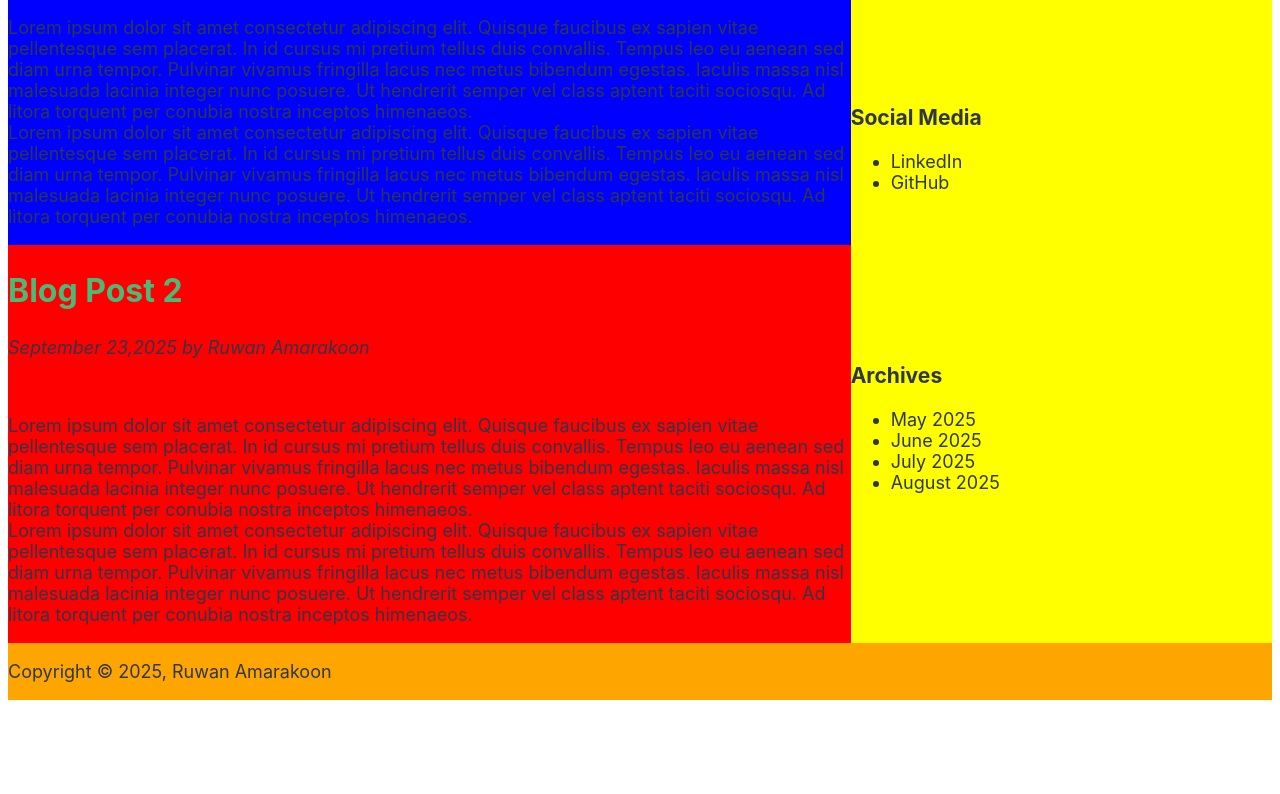
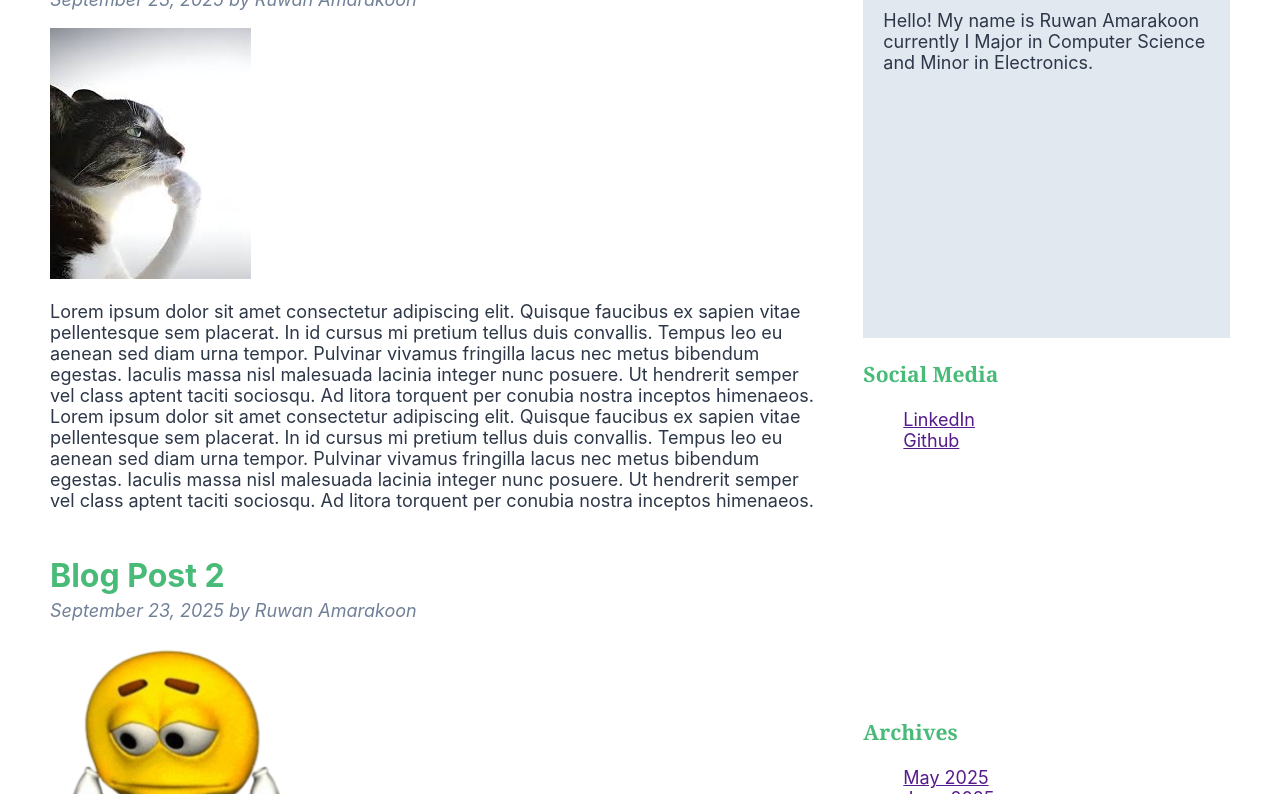
Before and after one commit to FadeRakoon/info2180-lab2, a plain HTML site: page index.html in a window 1280 px wide. Shown: the part 516-1310 px from the top of the page. Before the commit the page ends 1224 px from the top, so only its background shows below. Drawn offline with Linux system fonts and the light colour scheme.

Commit message:
Edited index.html, styles.css. Added blog pictures. Updated stylign to match requirements

```diff
--- a/index.html
+++ b/index.html
@@ -16,20 +16,18 @@
         <!-- This will contain your blog posts -->
         <article id="Article1">
             <h2>Blog Post 1</h2>
-            <p><i>September 23,2025 by Ruwan Amarakoon</i></p>
-            <img>
+            <p id="date_author"><i>September 23, 2025 by Ruwan Amarakoon</i></p>
+            <img src="/CatThink.jpeg">
             <p>
                 Lorem ipsum dolor sit amet consectetur adipiscing elit. Quisque faucibus ex sapien vitae pellentesque sem placerat. In id cursus mi pretium tellus duis convallis. Tempus leo eu aenean sed diam urna tempor. Pulvinar vivamus fringilla lacus nec metus bibendum egestas. Iaculis massa nisl malesuada lacinia integer nunc posuere. Ut hendrerit semper vel class aptent taciti sociosqu. Ad litora torquent per conubia nostra inceptos himenaeos.<br>
 
                 Lorem ipsum dolor sit amet consectetur adipiscing elit. Quisque faucibus ex sapien vitae pellentesque sem placerat. In id cursus mi pretium tellus duis convallis. Tempus leo eu aenean sed diam urna tempor. Pulvinar vivamus fringilla lacus nec metus bibendum egestas. Iaculis massa nisl malesuada lacinia integer nunc posuere. Ut hendrerit semper vel class aptent taciti sociosqu. Ad litora torquent per conubia nostra inceptos himenaeos.
-
-
             </p>
         </article>
         <article id="Article2">
             <h2>Blog Post 2</h2>
-            <p><i>September 23,2025 by Ruwan Amarakoon</i></p>
-            <img>
+            <p id="date_author"><i>September 23, 2025 by Ruwan Amarakoon</i></p>
+            <img src="/pensiveFace.png" width="250px">
             <p>
                 Lorem ipsum dolor sit amet consectetur adipiscing elit. Quisque faucibus ex sapien vitae pellentesque sem placerat. In id cursus mi pretium tellus duis convallis. Tempus leo eu aenean sed diam urna tempor. Pulvinar vivamus fringilla lacus nec metus bibendum egestas. Iaculis massa nisl malesuada lacinia integer nunc posuere. Ut hendrerit semper vel class aptent taciti sociosqu. Ad litora torquent per conubia nostra inceptos himenaeos.<br>
 
@@ -41,23 +39,23 @@
         <!-- This will be your sidebar -->
         <div class="about">
             <h3>About</h3>
-            <p>YAP ABOUT ME</p>
+            <p>Hello! My name is Ruwan Amarakoon currently I Major in Computer Science and Minor in Electronics.</p>
         </div>
         <div class="socials">
             <h3>Social Media</h3>
-            <ul>
-                <li>LinkedIn</li>
-                <li>GitHub</li>
+            <ul style="list-style-type:none;">
+                <li><a href="">LinkedIn</a></li>
+                <li><a href="">Github</a></li>
             </ul>
 
         </div>
         <div class="archives">
             <h3>Archives</h3>
-            <ul>
-                <li>May 2025</li>
-                <li>June 2025</li>
-                <li>July 2025</li>
-                <li>August 2025</li>
+            <ul style="list-style-type:none;">
+                <li><a href="">May 2025</a></li>
+                <li><a href="">June 2025</a></li>
+                <li><a href="">July 2025</a></li>
+                <li><a href="">August 2025</a></li>
             </ul>
 
         </div>
--- a/styles.css
+++ b/styles.css
@@ -2,6 +2,7 @@ body{
     font-size: 18px;
     font-family:-apple-system, BlinkMacSystemFont, 'Segoe UI', Roboto,'Helvetica Neue', Arial, "Noto Sans" , sans-serif;
     color: #2D3748;
+    margin: 0px 50px;
 }
 
 .flex-container{
@@ -9,7 +10,7 @@ body{
     flex-direction: column;
     justify-content: center;
     align-items: center;
-
+    padding: 20px;
 }
 
 #Pic1{
@@ -20,6 +21,7 @@ body{
     display: grid;
     grid-template-columns: repeat(3,1fr);
     grid-auto-rows: minmax(50px,auto);
+    gap:40px;
 }
 
 header{
@@ -39,24 +41,28 @@ main{
     grid-row:2/4;
     display: grid;
     grid-template-columns: subgrid;
-    background-color: purple;
+
 }
 
 Article h2{
     font-size: 32px;
     color: #48BB78;
+    margin-bottom: 5px;
 }
 
 #Article1{
     grid-column: 1/3;
     grid-row: 2/3;
-    background-color: blue;
 }
 
 #Article2{
     grid-column: 1/3;
     grid-row: 3/4;
-    background-color: red;
+}
+
+#date_author{
+    color: #718096;
+    margin-top: 0px;
 }
 
 aside{
@@ -64,10 +70,30 @@ aside{
     grid-row: 2/4;
     display: grid;
     grid-template-columns: subgrid;
-    background-color: yellow;
+
 }
+
+aside h3{
+    font-family: Georgia, 'Times New Roman', Times, serif;
+}
+
+.about{
+    background-color: #E2E8F0;
+    padding:20px;
+    margin: 20px,20px,20px,0px;
+}
+
+.about h3{
+    color:#000000;
+}
+
+.socials h3,.archives h3{
+    color:#48BB78;
+}
+
 
 footer{
     grid-column: 1/4;
-    background-color: orange;
+    background-color: #2C5282;
+    color: #FFFFFF;
 }
```
Also changed, not shown: CatThink.jpeg (added), pensiveFace.png (added).
